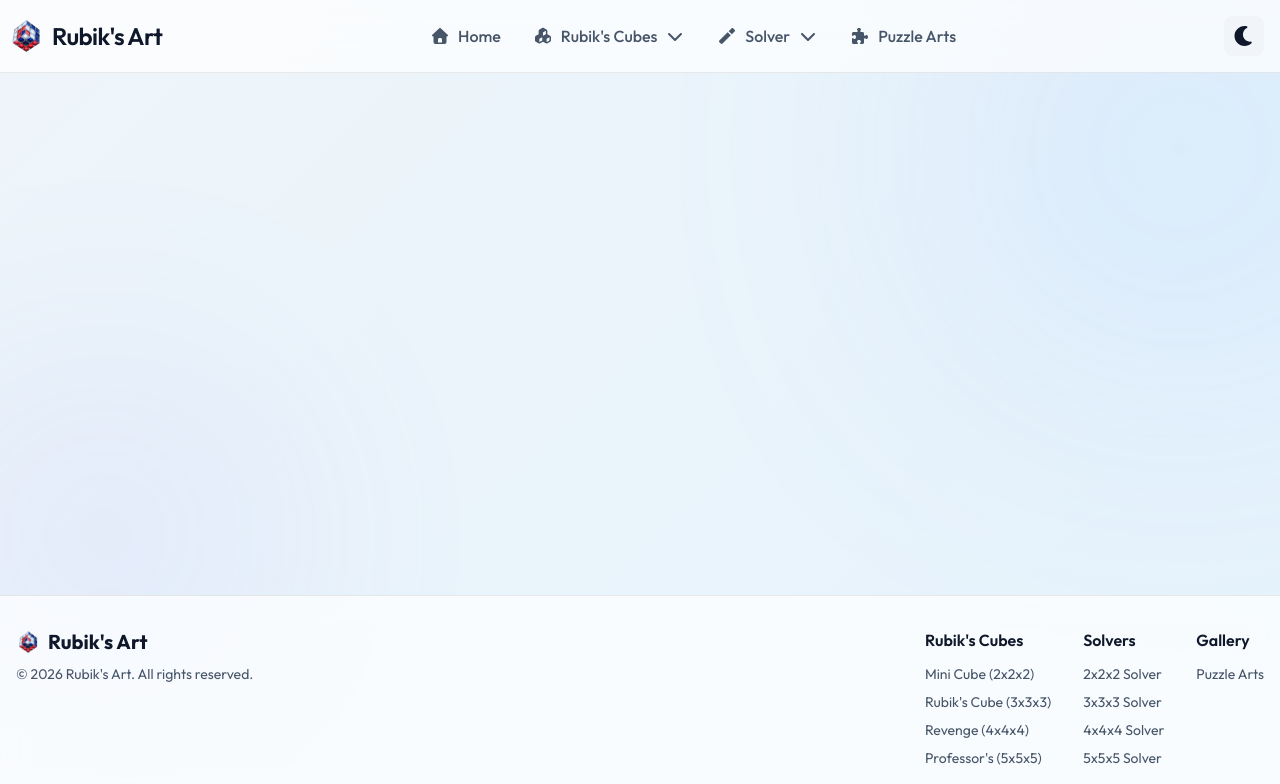
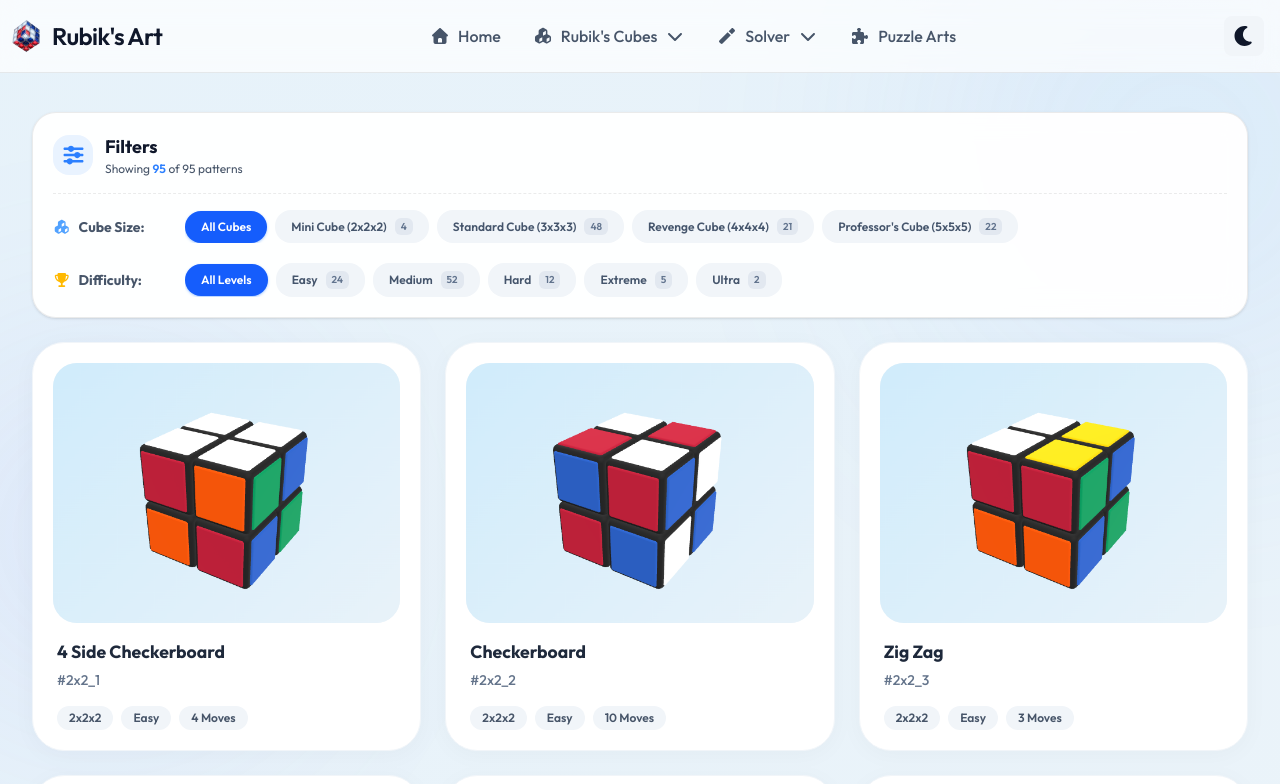
Before and after one commit to LakshanGunarathna/rubiks-art, a React (Vite) app: page /arts/1 in a window 1280 px wide. Shown: the top 784 px of the page. Built offline with nearby package versions, Linux system fonts and the light colour scheme.

Commit message:
sync URL path with active puzzle art selection and update page titles dynamically

```diff
--- a/src/App.tsx
+++ b/src/App.tsx
@@ -29,6 +29,7 @@ const AnimatedRoutes = () => {
           <Route path="/cubes/:type" element={<CubeView />} />
           <Route path="/solvers/:type" element={<SolverView />} />
           <Route path="/arts" element={<PuzzleArts />} />
+          <Route path="/arts/:artSlug" element={<PuzzleArts />} />
         </Routes>
       </AnimatePresence>
     </Suspense>
--- a/src/data/cubeArts.ts
+++ b/src/data/cubeArts.ts
@@ -4,9 +4,10 @@ export interface CubeArt {
   moves: string;
   imageUrl: string;
   type: string;
+  slug: string;
 }
 
-export const rawArtsData: Record<string, Omit<CubeArt, 'type'>[]> = {
+export const rawArtsData: Record<string, Omit<CubeArt, 'type' | 'slug'>[]> = {
   "2x2x2": [
     {
       "id": "2x2_1",
@@ -587,10 +588,22 @@ export const rawArtsData: Record<string, Omit<CubeArt, 'type'>[]> = {
   ]
 };
 
+function getSlug(name: string, id: string): string {
+  const cleanName = name
+    .toLowerCase()
+    .replace(/[^a-z0-9]+/g, '-')
+    .replace(/(^-|-$)/g, '');
+  return `${cleanName}-${id}`;
+}
+
 export const cubeArts: CubeArt[] = Object.entries(rawArtsData).flatMap(([type, arts]) =>
-  arts.map(art => ({
-    ...art,
-    type,
-    imageUrl: art.imageUrl
-  }))
+  arts.map(art => {
+    const slug = getSlug(art.name, art.id);
+    return {
+      ...art,
+      type,
+      slug,
+      imageUrl: art.imageUrl
+    };
+  })
 );
--- a/src/pages/PuzzleArts.tsx
+++ b/src/pages/PuzzleArts.tsx
@@ -1,8 +1,8 @@
 import React, { useState, useMemo } from 'react';
+import { useNavigate, useParams } from 'react-router-dom';
 import { updateMetaTags } from '../utils/seo';
 import { motion, AnimatePresence } from 'framer-motion';
 import { cubeArts } from '../data/cubeArts';
-import type { CubeArt } from '../data/cubeArts';
 import { ArtPlayer } from '../components/puzzleArts/ArtPlayer';
 
 import { PuzzleArtsFilterBar, CUBE_TYPES, DIFFICULTIES } from '../components/puzzleArts/PuzzleArtsFilterBar';
@@ -16,16 +16,30 @@ function getDifficulty(moveCount: number) {
 }
 
 export const PuzzleArts: React.FC = () => {
-  React.useEffect(() => {
-    updateMetaTags(
-      "Puzzle Arts & Mosaic Gallery | Rubiks' Art",
-      "Create premium pixel-art mosaics using Rubik's Cubes. Select patterns, filter by difficulty, and follow animated 3D guides to build stunning puzzle art."
-    );
-  }, []);
+  const { artSlug } = useParams<{ artSlug: string }>();
+  const navigate = useNavigate();
 
   const [typeFilter, setTypeFilter] = useState<string>('All');
   const [diffFilter, setDiffFilter] = useState<string>('All');
-  const [activeArt, setActiveArt] = useState<CubeArt | null>(null);
+
+  const activeArt = useMemo(() => {
+    if (!artSlug) return null;
+    return cubeArts.find(art => art.slug === artSlug) || null;
+  }, [artSlug]);
+
+  React.useEffect(() => {
+    if (activeArt) {
+      updateMetaTags(
+        `${activeArt.name} | Puzzle Arts | Rubiks' Art`,
+        `Follow this interactive 3D guide to build the "${activeArt.name}" mosaic pattern on a ${activeArt.type} cube. Moves: ${activeArt.moves}`
+      );
+    } else {
+      updateMetaTags(
+        "Puzzle Arts | Rubiks' Art",
+        "Create premium pixel-art mosaics using Rubik's Cubes. Select patterns, filter by difficulty, and follow animated 3D guides to build stunning puzzle art."
+      );
+    }
+  }, [activeArt]);
 
   const artsWithMetadata = useMemo(() => {
     return cubeArts.map(art => {
@@ -80,7 +94,7 @@ export const PuzzleArts: React.FC = () => {
           exit={{ opacity: 0, scale: 0.95 }}
           className="w-full min-h-[calc(100vh-6rem)]"
         >
-          <ArtPlayer art={activeArt} onExit={() => setActiveArt(null)} />
+          <ArtPlayer art={activeArt} onExit={() => navigate('/arts')} />
         </motion.div>
       </AnimatePresence>
     );
@@ -118,7 +132,7 @@ export const PuzzleArts: React.FC = () => {
             {filteredArts.map(art => (
               <motion.div
                 key={art.id}
-                onClick={() => setActiveArt(art)}
+                onClick={() => navigate(`/arts/${art.slug}`)}
                 className="group cursor-pointer bg-white dark:bg-slate-900 border border-slate-100 dark:border-slate-800/80 rounded-[32px] overflow-hidden transition-all duration-400 ease-[cubic-bezier(0.175,0.885,0.32,1.275)] flex flex-col p-5 shadow-[0_4px_25px_rgba(0,0,0,0.03)] hover:-translate-y-[10px] hover:scale-[1.02] hover:border-blue-500/40 dark:hover:border-blue-500/50 hover:shadow-[0_20px_40px_rgba(59,130,246,0.08)]"
               >
                 {/* Image Container */}
```
